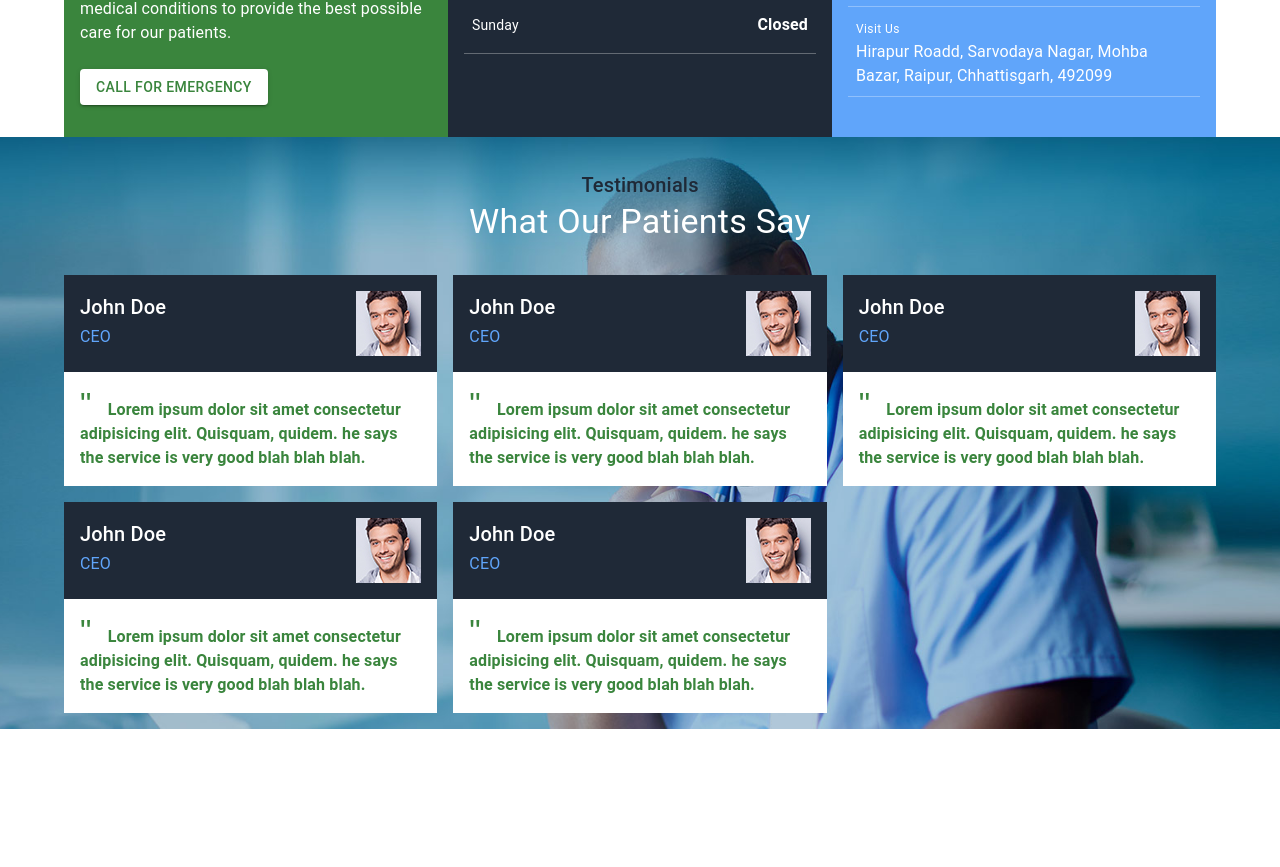
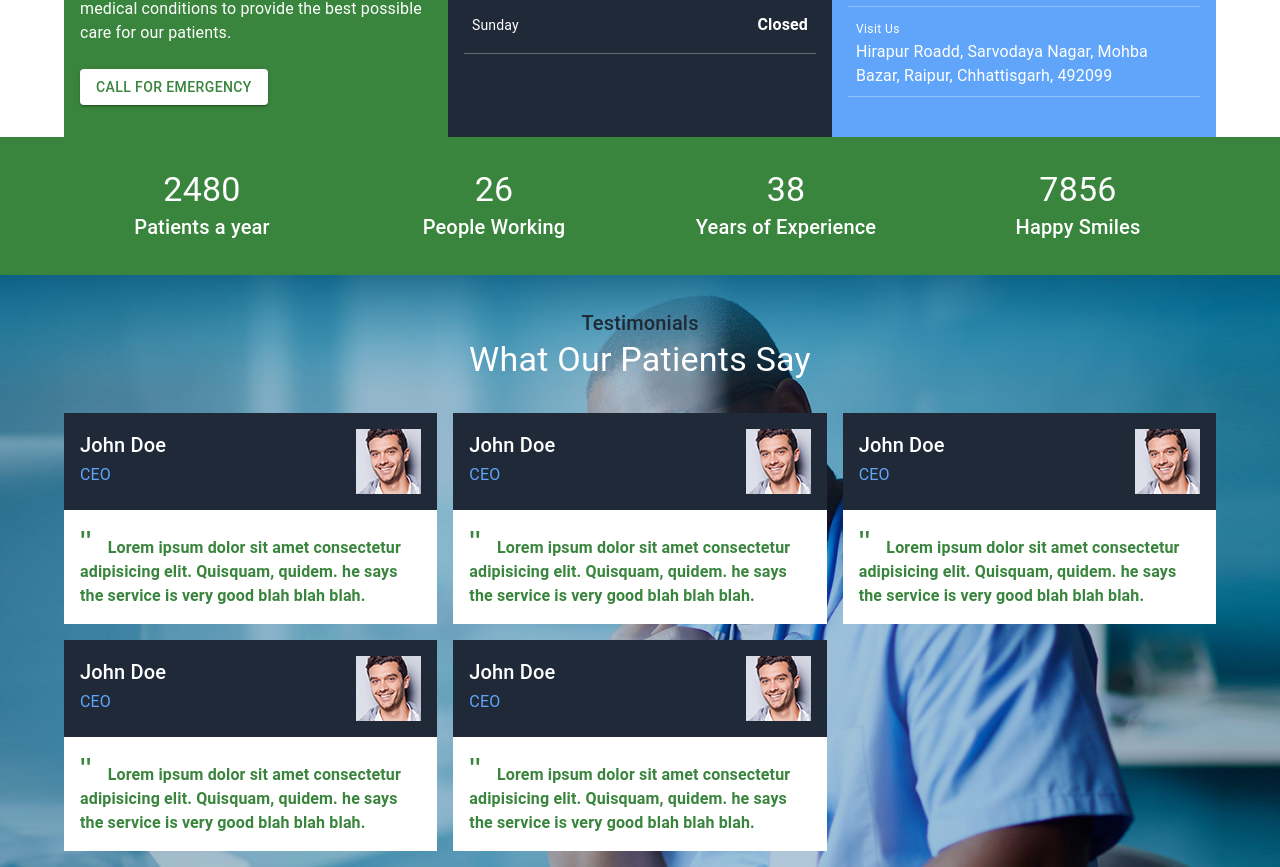
Before and after one commit to aniruddh622003/Uh-Website, a Next.js app: page / in a window 1280 px wide. Shown: the part 836-1703 px from the top of the page. Before the commit the page ends 1565 px from the top, so only its background shows below. Built offline with nearby package versions, Linux system fonts and the light colour scheme.

Commit message:
Stat component created

```diff
--- a/src/app/page.js
+++ b/src/app/page.js
@@ -5,6 +5,7 @@ import HeadBar from "@/components/HeadBar";
 import TwoImgSplashAngled from "@/components/TwoImgSplashAngled";
 import Contact from "@/components/Contact";
 import Testimonials from "@/components/Testimonials";
+import Stats from "@/components/Stats";
 
 export default function Home() {
   return (
@@ -15,6 +16,7 @@ export default function Home() {
         sub={"Your health is our priority"}
       />
       <Contact />
+      <Stats />
       <Testimonials />
     </Box>
   );
--- /dev/null
+++ b/src/components/Stats/index.js
@@ -0,0 +1,33 @@
+import { stats } from "@/resources/stats";
+import { Box, Container, Grid, Typography } from "@mui/material";
+import React from "react";
+
+const Stats = () => {
+  return (
+    <Box sx={{ bgcolor: "primary.main", p: 2, py: 4 }}>
+      <Container fixed>
+        <Grid container spacing={2}>
+          {stats.map((stat) => (
+            <Grid
+              key={`stat-${stat.bottom}`}
+              item
+              xs={12}
+              sm={6}
+              md={3}
+              sx={{ textAlign: "center" }}
+            >
+              <Typography variant="h4" sx={{ color: "primary.contrastText" }}>
+                {stat.top}
+              </Typography>
+              <Typography variant="h6" sx={{ color: "primary.contrastText" }}>
+                {stat.bottom}
+              </Typography>
+            </Grid>
+          ))}
+        </Grid>
+      </Container>
+    </Box>
+  );
+};
+
+export default Stats;
--- a/src/components/Testimonials/index.js
+++ b/src/components/Testimonials/index.js
@@ -1,6 +1,6 @@
 import { Box, Container, Grid, Typography } from "@mui/material";
 import React from "react";
-import { testimonials } from "./testtimonials";
+import { testimonials } from "../../resources/testtimonials";
 
 const Testimonials = () => {
   return (
--- /dev/null
+++ b/src/resources/stats.js
@@ -0,0 +1,18 @@
+export const stats = [
+  {
+    top: "2480",
+    bottom: "Patients a year",
+  },
+  {
+    top: "26",
+    bottom: "People Working",
+  },
+  {
+    top: "38",
+    bottom: "Years of Experience",
+  },
+  {
+    top: "7856",
+    bottom: "Happy Smiles",
+  },
+];
```
Also changed, not shown: src/resources/testtimonials.js (renamed from src/components/Testimonials/testtimonials.js).
